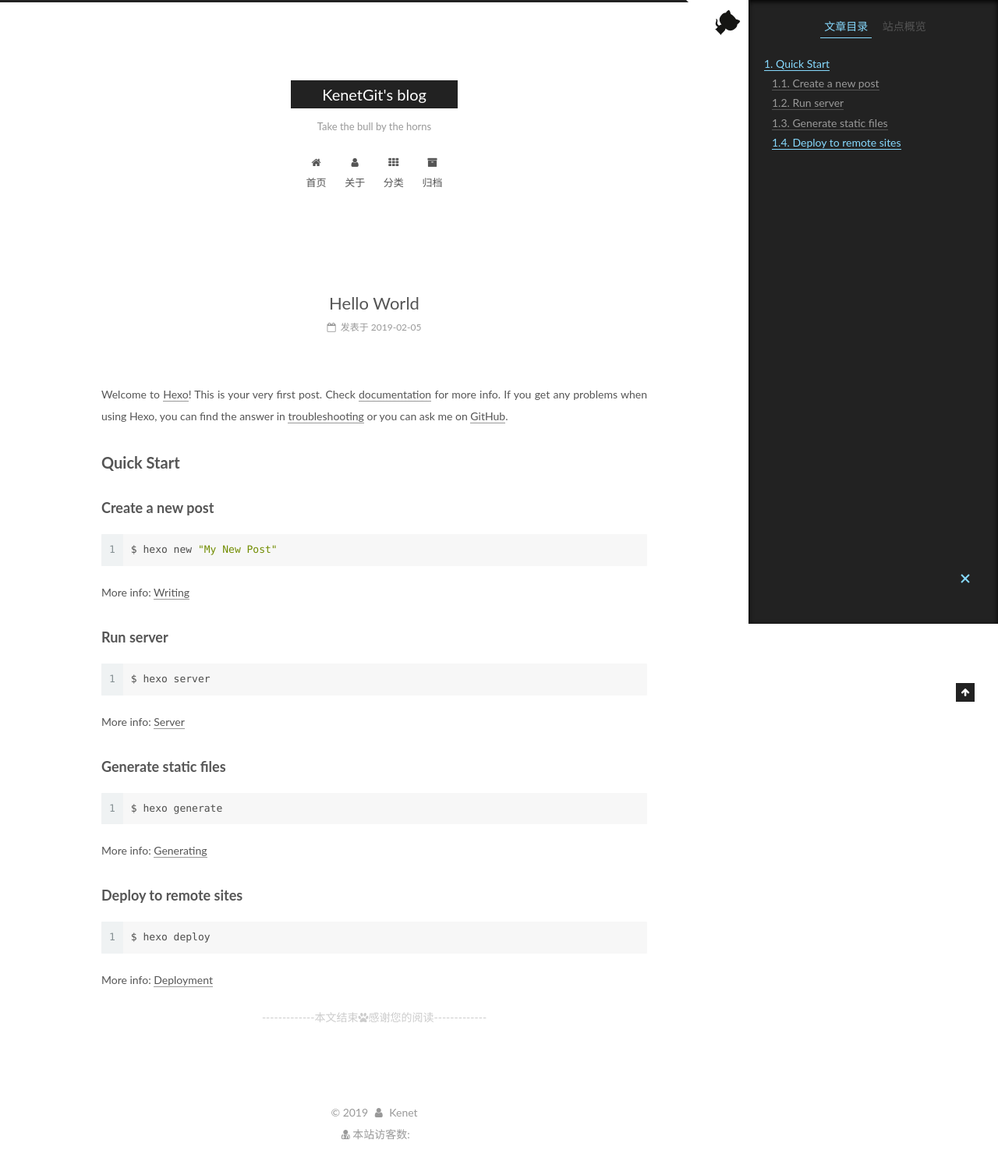
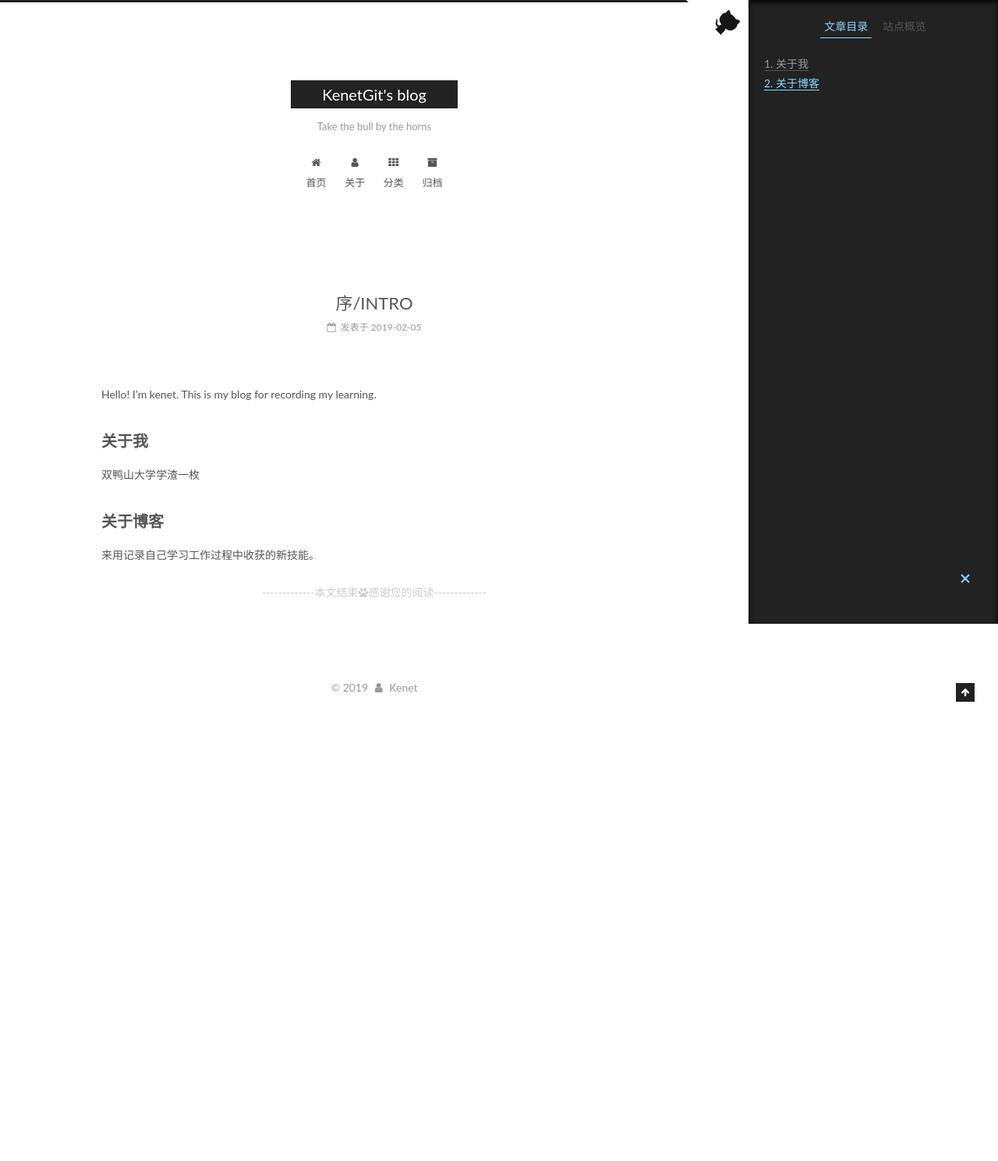
Before and after one commit to KenetGit/KenetGit.github.io, a plain HTML site: page 2019/02/05/hello-world/index.html in a window 1280 px wide. Shown: the whole page at 78% size. After the commit the page ends 944 px from the top, so only its background shows below. Drawn offline with Linux system fonts and the light colour scheme; some packages are replaced by stand-ins of ours; a script that the page names is missing.

Commit message:
Site updated: 2019-02-05 16:29:44

```diff
--- a/2019/02/05/hello-world/index.html
+++ b/2019/02/05/hello-world/index.html
@@ -79,17 +79,17 @@
 
 
 
-<meta name="description" content="Welcome to Hexo! This is your very first post. Check documentation for more info. If you get any problems when using Hexo, you can find the answer in troubleshooting or you can ask me on GitHub. Quick">
+<meta name="description" content="Hello! I’m kenet. This is my blog for recording my learning.  关于我双鸭山大学学渣一枚 关于博客来用记录自己学习工作过程中收获的新技能。">
 <meta property="og:type" content="article">
-<meta property="og:title" content="Hello World">
+<meta property="og:title" content="序&#x2F;INTRO">
 <meta property="og:url" content="http://yoursite.com/2019/02/05/hello-world/index.html">
 <meta property="og:site_name" content="KenetGit&#39;s blog">
-<meta property="og:description" content="Welcome to Hexo! This is your very first post. Check documentation for more info. If you get any problems when using Hexo, you can find the answer in troubleshooting or you can ask me on GitHub. Quick">
+<meta property="og:description" content="Hello! I’m kenet. This is my blog for recording my learning.  关于我双鸭山大学学渣一枚 关于博客来用记录自己学习工作过程中收获的新技能。">
 <meta property="og:locale" content="zh-Hans">
-<meta property="og:updated_time" content="2019-02-05T07:16:34.394Z">
+<meta property="og:updated_time" content="2019-02-05T08:29:32.402Z">
 <meta name="twitter:card" content="summary">
-<meta name="twitter:title" content="Hello World">
-<meta name="twitter:description" content="Welcome to Hexo! This is your very first post. Check documentation for more info. If you get any problems when using Hexo, you can find the answer in troubleshooting or you can ask me on GitHub. Quick">
+<meta name="twitter:title" content="序&#x2F;INTRO">
+<meta name="twitter:description" content="Hello! I’m kenet. This is my blog for recording my learning.  关于我双鸭山大学学渣一枚 关于博客来用记录自己学习工作过程中收获的新技能。">
 
 
 
@@ -125,7 +125,7 @@
 
 
 
-  <title>Hello World | KenetGit's blog</title>
+  <title>序/INTRO | KenetGit's blog</title>
 
 
 
@@ -270,7 +270,7 @@
 
 
 
-          <h1 class="post-title" itemprop="name headline">Hello World</h1>
+          <h1 class="post-title" itemprop="name headline">序/INTRO</h1>
 
 
         <div class="post-meta">
@@ -320,15 +320,9 @@
 
 
 
-        <p>Welcome to <a href="https://hexo.io/" target="_blank" rel="noopener">Hexo</a>! This is your very first post. Check <a href="https://hexo.io/docs/" target="_blank" rel="noopener">documentation</a> for more info. If you get any problems when using Hexo, you can find the answer in <a href="https://hexo.io/docs/troubleshooting.html" target="_blank" rel="noopener">troubleshooting</a> or you can ask me on <a href="https://github.com/hexojs/hexo/issues" target="_blank" rel="noopener">GitHub</a>.</p>
-<h2 id="Quick-Start"><a href="#Quick-Start" class="headerlink" title="Quick Start"></a>Quick Start</h2><h3 id="Create-a-new-post"><a href="#Create-a-new-post" class="headerlink" title="Create a new post"></a>Create a new post</h3><figure class="highlight bash"><table><tr><td class="gutter"><pre><span class="line">1</span><br></pre></td><td class="code"><pre><span class="line">$ hexo new <span class="string">"My New Post"</span></span><br></pre></td></tr></table></figure>
-<p>More info: <a href="https://hexo.io/docs/writing.html" target="_blank" rel="noopener">Writing</a></p>
-<h3 id="Run-server"><a href="#Run-server" class="headerlink" title="Run server"></a>Run server</h3><figure class="highlight bash"><table><tr><td class="gutter"><pre><span class="line">1</span><br></pre></td><td class="code"><pre><span class="line">$ hexo server</span><br></pre></td></tr></table></figure>
-<p>More info: <a href="https://hexo.io/docs/server.html" target="_blank" rel="noopener">Server</a></p>
-<h3 id="Generate-static-files"><a href="#Generate-static-files" class="headerlink" title="Generate static files"></a>Generate static files</h3><figure class="highlight bash"><table><tr><td class="gutter"><pre><span class="line">1</span><br></pre></td><td class="code"><pre><span class="line">$ hexo generate</span><br></pre></td></tr></table></figure>
-<p>More info: <a href="https://hexo.io/docs/generating.html" target="_blank" rel="noopener">Generating</a></p>
-<h3 id="Deploy-to-remote-sites"><a href="#Deploy-to-remote-sites" class="headerlink" title="Deploy to remote sites"></a>Deploy to remote sites</h3><figure class="highlight bash"><table><tr><td class="gutter"><pre><span class="line">1</span><br></pre></td><td class="code"><pre><span class="line">$ hexo deploy</span><br></pre></td></tr></table></figure>
-<p>More info: <a href="https://hexo.io/docs/deployment.html" target="_blank" rel="noopener">Deployment</a></p>
+        <p>Hello! I’m kenet. This is my blog for recording my learning. </p>
+<h2 id="关于我"><a href="#关于我" class="headerlink" title="关于我"></a>关于我</h2><p>双鸭山大学学渣一枚</p>
+<h2 id="关于博客"><a href="#关于博客" class="headerlink" title="关于博客"></a>关于博客</h2><p>来用记录自己学习工作过程中收获的新技能。</p>
 
 
     </div>
@@ -444,6 +438,15 @@
 
 
 
+
+              <div class="site-state-item site-state-tags">
+                <a href="/tags/index.html">
+                  <span class="site-state-item-count">2</span>
+                  <span class="site-state-item-name">标签</span>
+                </a>
+              </div>
+
+
           </nav>
 
 
@@ -487,7 +490,7 @@
 
 
 
-              <div class="post-toc-content"><ol class="nav"><li class="nav-item nav-level-2"><a class="nav-link" href="#Quick-Start"><span class="nav-number">1.</span> <span class="nav-text">Quick Start</span></a><ol class="nav-child"><li class="nav-item nav-level-3"><a class="nav-link" href="#Create-a-new-post"><span class="nav-number">1.1.</span> <span class="nav-text">Create a new post</span></a></li><li class="nav-item nav-level-3"><a class="nav-link" href="#Run-server"><span class="nav-number">1.2.</span> <span class="nav-text">Run server</span></a></li><li class="nav-item nav-level-3"><a class="nav-link" href="#Generate-static-files"><span class="nav-number">1.3.</span> <span class="nav-text">Generate static files</span></a></li><li class="nav-item nav-level-3"><a class="nav-link" href="#Deploy-to-remote-sites"><span class="nav-number">1.4.</span> <span class="nav-text">Deploy to remote sites</span></a></li></ol></li></ol></div>
+              <div class="post-toc-content"><ol class="nav"><li class="nav-item nav-level-2"><a class="nav-link" href="#关于我"><span class="nav-number">1.</span> <span class="nav-text">关于我</span></a></li><li class="nav-item nav-level-2"><a class="nav-link" href="#关于博客"><span class="nav-number">2.</span> <span class="nav-text">关于博客</span></a></li></ol></div>
 
 
           </div>
@@ -527,11 +530,6 @@
 
 
 
-<div class="powered-by">
-<i class="fa fa-user-md"></i><span id="busuanzi_container_site_uv">
-  本站访客数:<span id="busuanzi_value_site_uv"></span>
-</span>
-</div>
 
 
 
```
Also changed, not shown: about/index.html (+9 -5 lines), archives/2019/02/index.html (+10 -6 lines), archives/2019/index.html (+10 -6 lines), archives/index.html (+10 -6 lines), categories/index.html (+9 -5 lines), index.html (+13 -15 lines), tags/index.html (+10 -6 lines).
